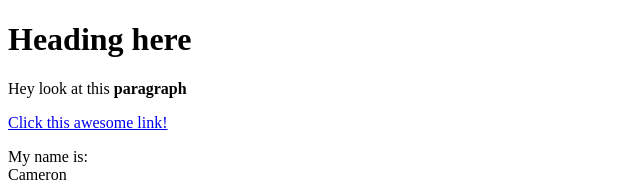
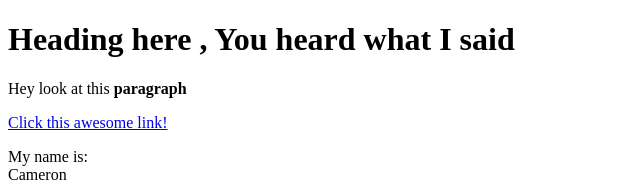
Before and after one commit to CrystleTheGem/cartoon-hero, a plain HTML site: page test.html in a window 1280 px wide. Shown: the top 182 px of the page, without its empty margins (0-640 px from the left). Drawn offline with Linux system fonts and the light colour scheme.

Commit message:
Added line You heard what I said

```diff
--- a/test.html
+++ b/test.html
@@ -4,7 +4,7 @@
         <title>Test Page</title>
     </head>
     <body>
-        <h1> Heading here </h1>
+        <h1> Heading here , You heard what I said</h1>
         <p>Hey look at this <b>paragraph</b></p>
         <a href="https://google.com" target="_blank" title="Let's go to google">Click this awesome link!</a>
         <p>My name is: <br>
```
